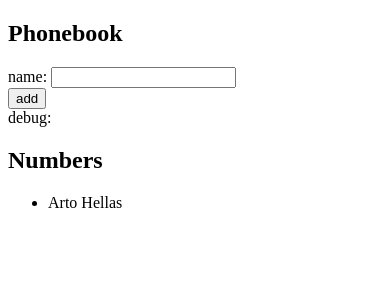
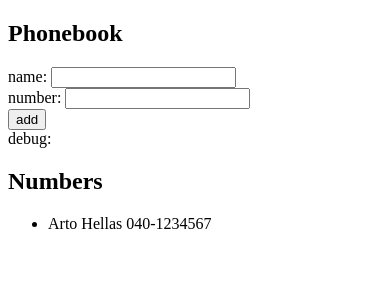
Before and after one commit to cellaaleo/full-stack-open, a React (Vite) app in the folder part-2/phonebook/: page / in a window 390 px wide. Shown: the top 300 px of the page. Built offline with nearby package versions, Linux system fonts and the light colour scheme.

Commit message:
2.8 - phonebook - users can add phone numbers.

```diff
--- a/part-2/phonebook/src/App.jsx
+++ b/part-2/phonebook/src/App.jsx
@@ -1,22 +1,25 @@
 import { useState } from 'react'
 
-const Person = ({ person }) => <li>{person.name}</li>
+const Person = ({ person }) => <li>{person.name} {person.number}</li>
 
 const App = () => {
   const [persons, setPersons] = useState([
-    { name: 'Arto Hellas' }
+    { name: 'Arto Hellas', number: '040-1234567' }
   ])
   const [newName, setNewName] = useState('')
+  const [newNumber, setNewNumber] = useState('')
 
   const handleNameChange = (event) => setNewName(event.target.value)
+  const handleNumberChange = (event) => setNewNumber(event.target.value.replace(/[^0-9-]/, ''))
 
   const addName = (event) => {
     event.preventDefault()
 
     if (isValidName(newName, persons)) {
-      const personObject = { name: newName.trim() }
+      const personObject = { name: newName.trim(), number: newNumber }
       setPersons(persons.concat(personObject))
       setNewName('')
+      setNewNumber('')
     } else {
       alert(`${newName.trim()} is already added to phonebook`)
     }
@@ -30,10 +33,13 @@ const App = () => {
           name: <input value={newName} onChange={handleNameChange} />
         </div>
         <div>
+          number: <input value={newNumber} onChange={handleNumberChange} />
+        </div>
+        <div>
           <button type="submit">add</button>
         </div>
       </form>
-      <div>debug: {newName}</div>
+      <div>debug: {newNumber}</div>
       <h2>Numbers</h2>
       <ul>
         {persons.map(person =>
```
